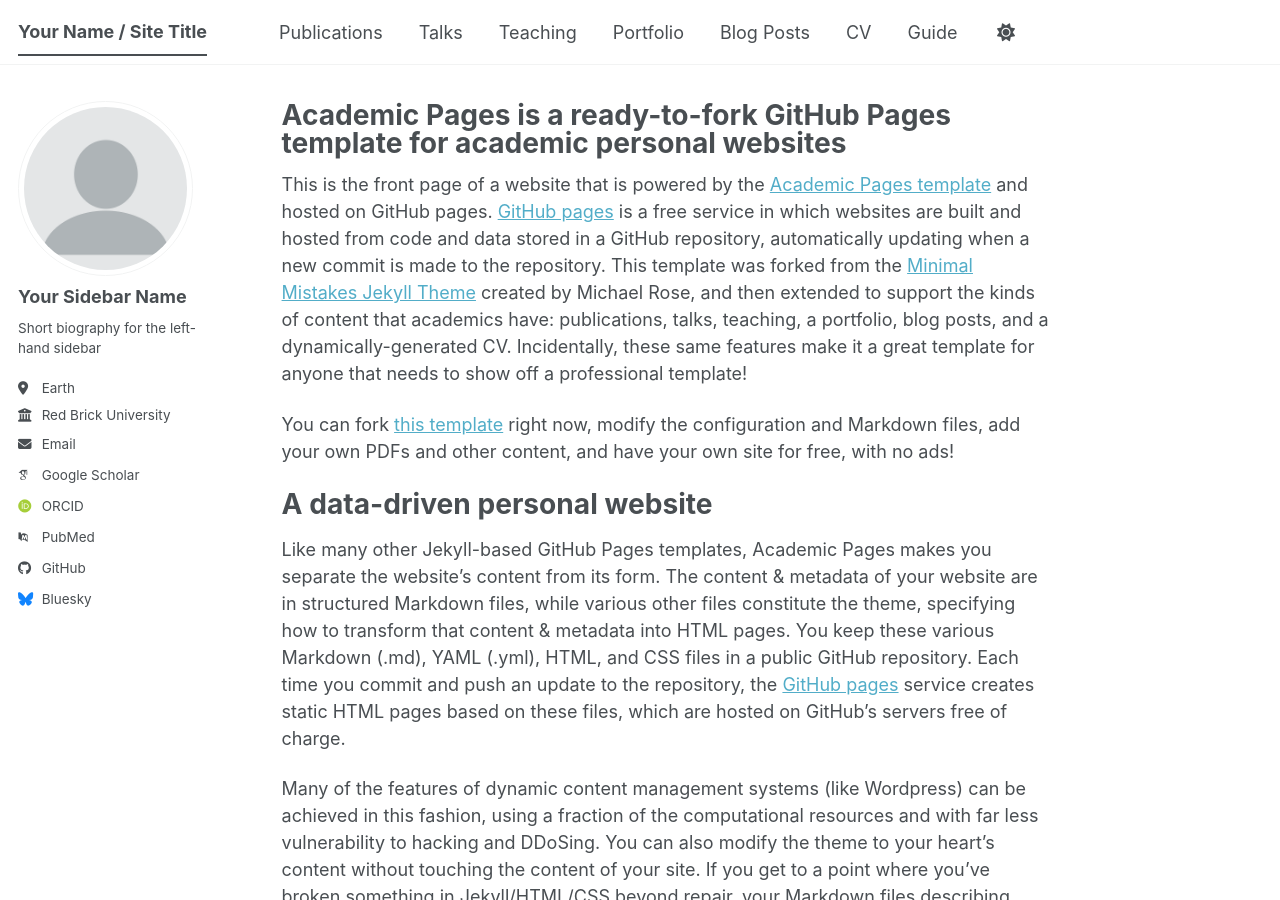
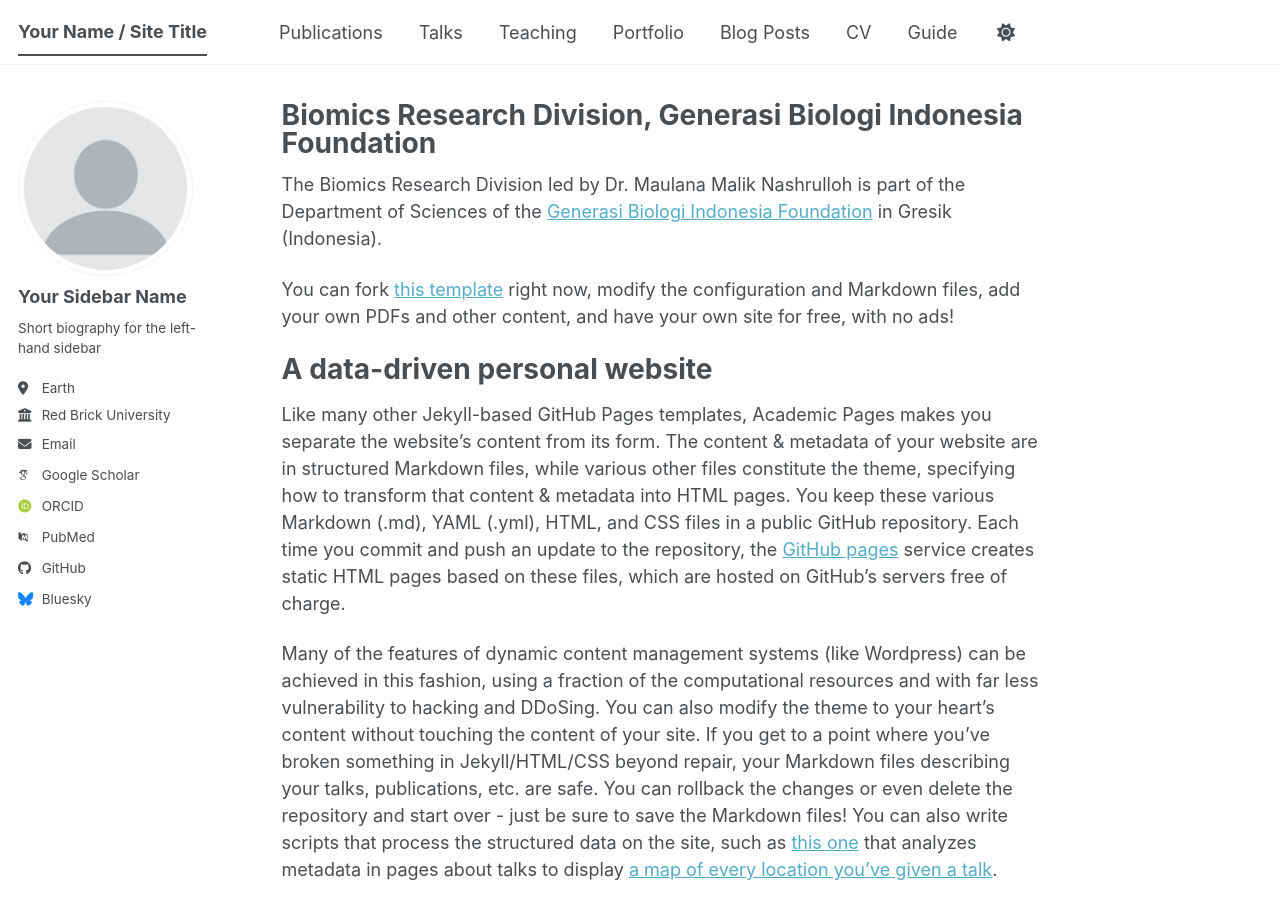
Before and after one commit to biomikalab/biomikalab.github.io, a Jekyll site: the page built from _pages/about.md, in a window 1280 px wide and 900 px high. Built offline with Jekyll 4.4.1, drawn with Linux system fonts in a browser that asks for light colours; some web fonts are replaced; a script bundle is joined from its source files by our own code; library files that are not in the unit come from our copies.

Commit message:
Update about.md

```diff
--- a/_pages/about.md
+++ b/_pages/about.md
@@ -1,13 +1,14 @@
 ---
 permalink: /
-title: "Academic Pages is a ready-to-fork GitHub Pages template for academic personal websites"
+title: "Biomics Research Division, Generasi Biologi Indonesia Foundation"
 author_profile: true
 redirect_from:
   - /about/
   - /about.html
 ---
 
-This is the front page of a website that is powered by the [Academic Pages template](https://github.com/academicpages/academicpages.github.io) and hosted on GitHub pages. [GitHub pages](https://pages.github.com) is a free service in which websites are built and hosted from code and data stored in a GitHub repository, automatically updating when a new commit is made to the repository. This template was forked from the [Minimal Mistakes Jekyll Theme](https://mmistakes.github.io/minimal-mistakes/) created by Michael Rose, and then extended to support the kinds of content that academics have: publications, talks, teaching, a portfolio, blog posts, and a dynamically-generated CV. Incidentally, these same features make it a great template for anyone that needs to show off a professional template!
+The Biomics Research Division led by Dr. Maulana Malik Nashrulloh is part of the Department of Sciences of the [Generasi Biologi Indonesia Foundation](https://genbinesia.or.id/) in Gresik (Indonesia).
+
 
  You can fork [this template](https://github.com/academicpages/academicpages.github.io) right now, modify the configuration and Markdown files, add your own PDFs and other content, and have your own site for free, with no ads!
 
```
